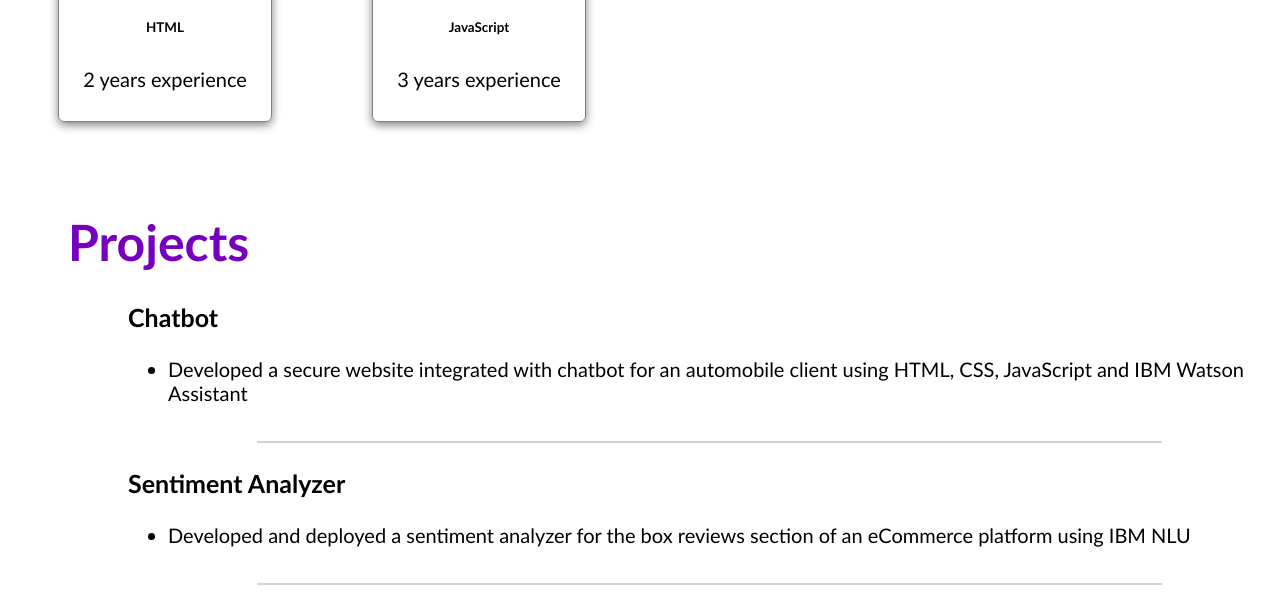
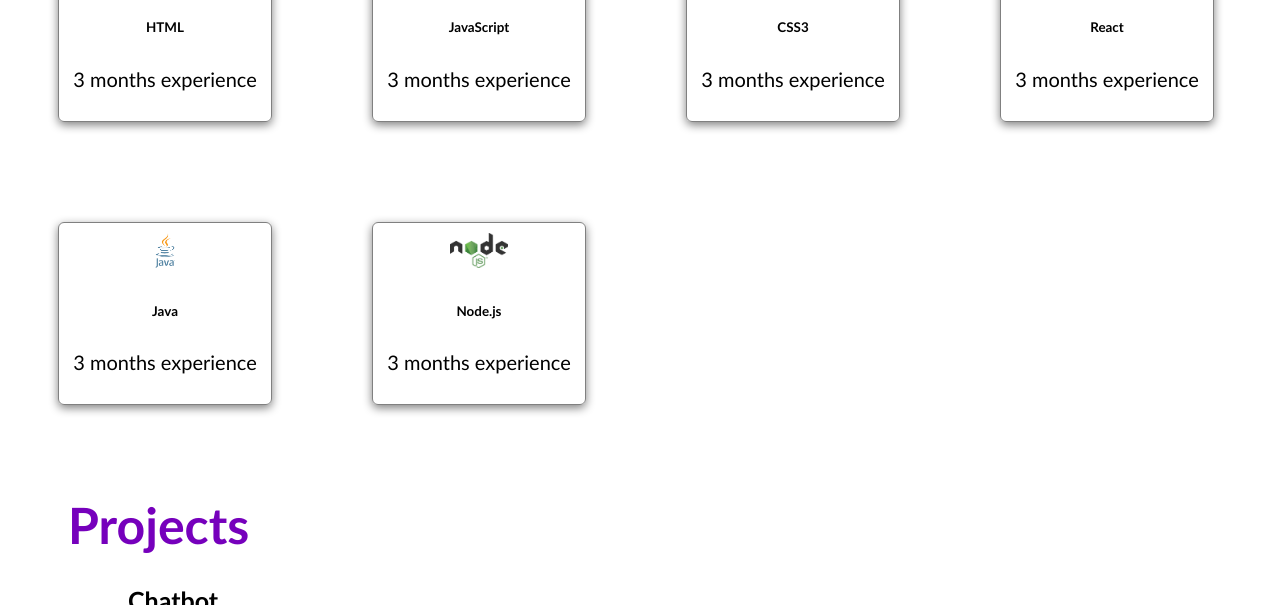
Before and after one commit to AdrielleRivera/Portfolio-Coursera, a plain HTML site: page index.html in a window 1280 px wide. Shown: the part 931-1536 px from the top of the page. Drawn offline with Linux system fonts and the light colour scheme.

Commit message:
Update index.html

```diff
--- a/index.html
+++ b/index.html
@@ -58,17 +58,39 @@
         <div class="skill">
           <img src="html_finalprojimages/html5.png"/>
           <h6>HTML</h6>
-          <p>2 years experience</p>
+          <p>3 months experience</p>
         </div>
 
         <div class="skill">
           <img src="html_finalprojimages/js.jpeg"/>
           <h6>JavaScript</h6>
-          <p>3 years experience</p>
+          <p>3 months experience</p>
         </div>
 
         <!-- Add more skills here -->
+        <div class="skill">
+          <img src="html_finalprojimages/CSS3.png"/>
+          <h6>CSS3</h6>
+          <p>3 months experience</p>
+        </div>
 
+        <div class="skill">
+          <img src="html_finalprojimages/react.png"/>
+          <h6>React</h6>
+          <p>3 months experience</p>
+        </div>
+
+        <div class="skill">
+          <img src="html_finalprojimages/java.png"/>
+          <h6>Java</h6>
+          <p>3 months experience</p>
+        </div>
+
+        <div class="skill">
+          <img src="html_finalprojimages/node.png"/>
+          <h6>Node.js</h6>
+          <p>3 months experience</p>
+        </div>
 
       </div>
     </section>
```
